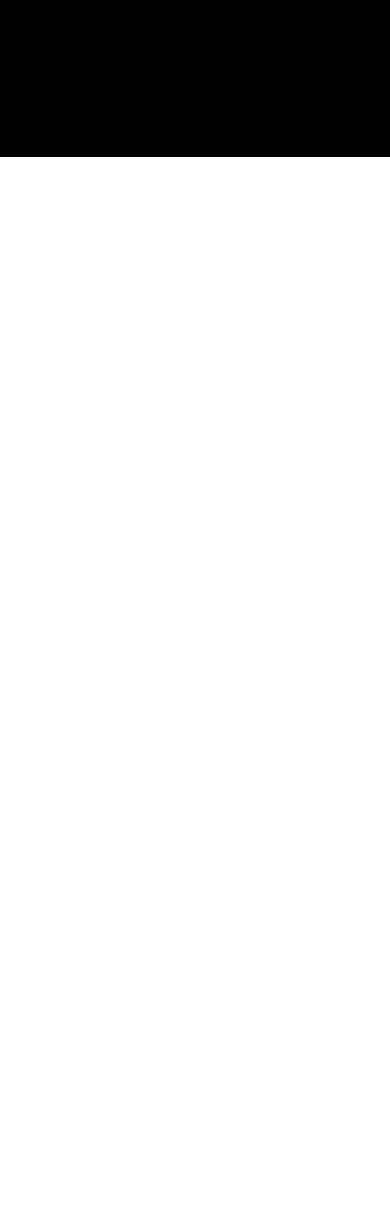
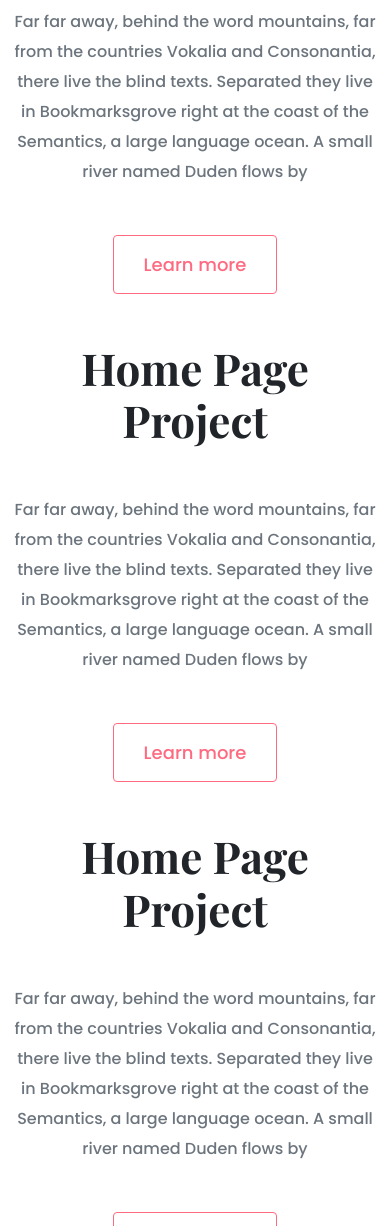
Before and after one commit to danielle-zn/portfolio-project, a plain HTML site: page index.html in a window 390 px wide. Shown: the part 774-2000 px from the top of the page. Before the commit the page ends 931 px from the top, so only its background shows below. Drawn offline with nearby package versions, Linux system fonts and the light colour scheme.

Commit message:
Added homepage content design

```diff
--- a/index.html
+++ b/index.html
@@ -30,7 +30,64 @@
       <p>Hello, I am</p>
       <h1>Danielle Zamora Nieto</h1>
       <h2 class="mb-5">Front End Developer based in Canada</h2>
-      <a href="#" class="btn btn-branding">Contact me</a>
+      <div><a href="#" class="btn btn-branding">Contact me</a></div>
+    </div>
+    <p class="text-center mt-5">featured projects</p>
+
+    <div class="container">
+      <div class="row mb-5">
+        <div class="col d-none d-lg-block">
+          <img src="/images/yogurt.png" class="img-fluid" />
+        </div>
+        <div class="col">
+          <div class="project-description">
+            <h2 class="mb-5">Home Page Project</h2>
+            <p class="mb-5 text-muted">
+              Far far away, behind the word mountains, far from the countries
+              Vokalia and Consonantia, there live the blind texts. Separated
+              they live in Bookmarksgrove right at the coast of the Semantics, a
+              large language ocean. A small river named Duden flows by
+            </p>
+            <a href="#" class="btn btn-branding-outline">Learn more</a>
+          </div>
+        </div>
+      </div>
+
+      <div class="row mb-5">
+        <div class="col">
+          <div class="project-description">
+            <h2 class="mb-5">Home Page Project</h2>
+            <p class="mb-5 text-muted">
+              Far far away, behind the word mountains, far from the countries
+              Vokalia and Consonantia, there live the blind texts. Separated
+              they live in Bookmarksgrove right at the coast of the Semantics, a
+              large language ocean. A small river named Duden flows by
+            </p>
+            <a href="#" class="btn btn-branding-outline">Learn more</a>
+          </div>
+        </div>
+        <div class="col d-none d-lg-block">
+          <img src="/images/yogurt.png" class="img-fluid" />
+        </div>
+      </div>
+
+      <div class="row mb-5">
+        <div class="col d-none d-lg-block">
+          <img src="/images/yogurt.png" class="img-fluid" />
+        </div>
+        <div class="col">
+          <div class="project-description">
+            <h2 class="mb-5">Home Page Project</h2>
+            <p class="mb-5 text-muted">
+              Far far away, behind the word mountains, far from the countries
+              Vokalia and Consonantia, there live the blind texts. Separated
+              they live in Bookmarksgrove right at the coast of the Semantics, a
+              large language ocean. A small river named Duden flows by
+            </p>
+            <a href="#" class="btn btn-branding-outline">Learn more</a>
+          </div>
+        </div>
+      </div>
     </div>
   </body>
 </html>
--- a/styles/portfolio.css
+++ b/styles/portfolio.css
@@ -21,10 +21,17 @@ h6 {
 
 p {
   font-weight: normal;
+  font-size: 16px;
+  line-height: 30px;
 }
 
 h1 {
   font-size: 96px;
+  line-height: 1.5;
+}
+
+h2 {
+  font-size: 64px;
 }
 
 .hero {
@@ -43,7 +50,7 @@ h1 {
 .hero h2 {
   font-family: var(--default-font-family);
   font-weight: normal;
-  line-height: 2;
+  line-height: 1.5;
   font-size: 24px;
 }
 
@@ -55,3 +62,40 @@ h1 {
   line-height: 27px;
   padding: 15px 30px;
 }
+
+.btn-branding-outline {
+  background: #ffff;
+  color: var(--secondary-color);
+  border: 1px solid var(--secondary-color);
+  border-radius: 4px;
+  font-size: 18px;
+  line-height: 27px;
+  padding: 15px 30px;
+}
+
+.project-description {
+  padding: 120px 60px;
+}
+
+@media (max-width: 768px) {
+  h1 {
+    font-size: 44px;
+  }
+
+  h2 {
+    font-size: 44px;
+  }
+
+  .hero {
+    padding: 80px 20px;
+  }
+
+  .hero p {
+    line-height: 1.5;
+  }
+
+  .project-description {
+    padding: 0;
+    text-align: center;
+  }
+}
```
Also changed, not shown: images/yogurt.png (added).
